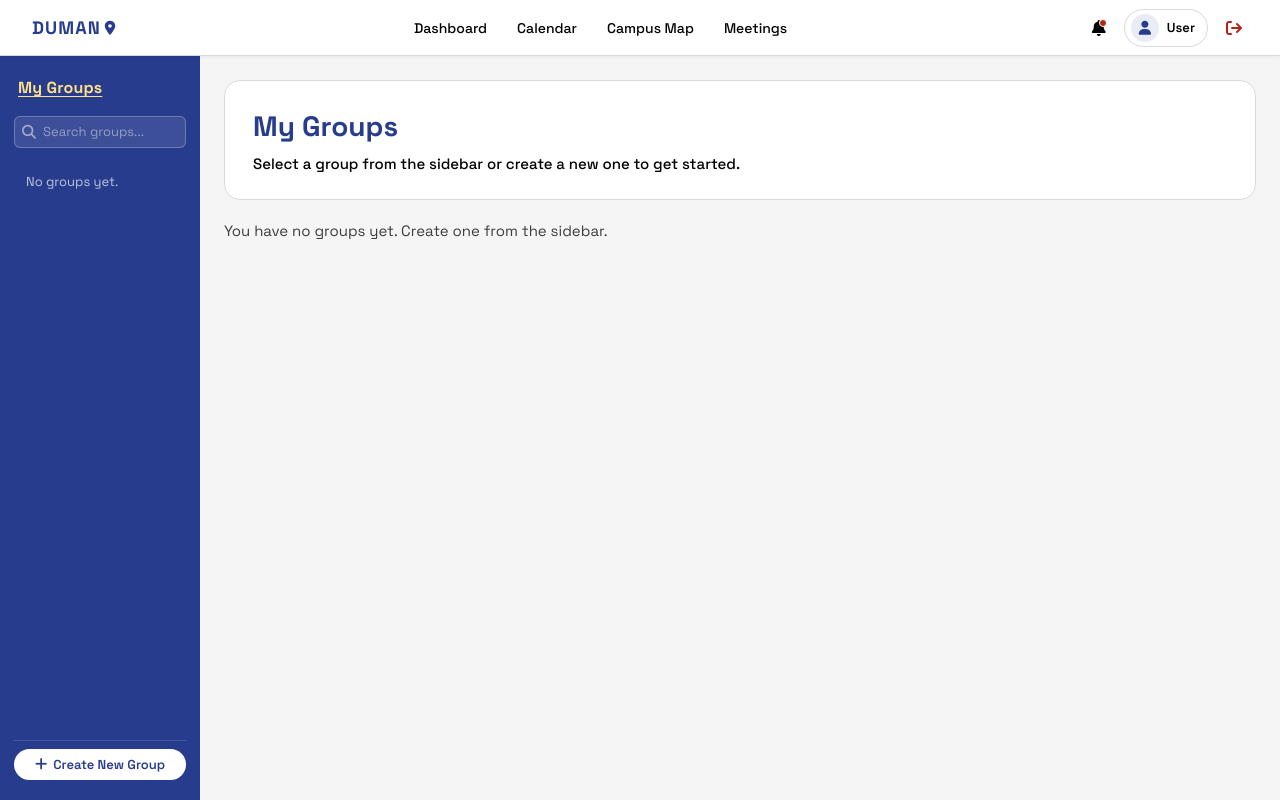
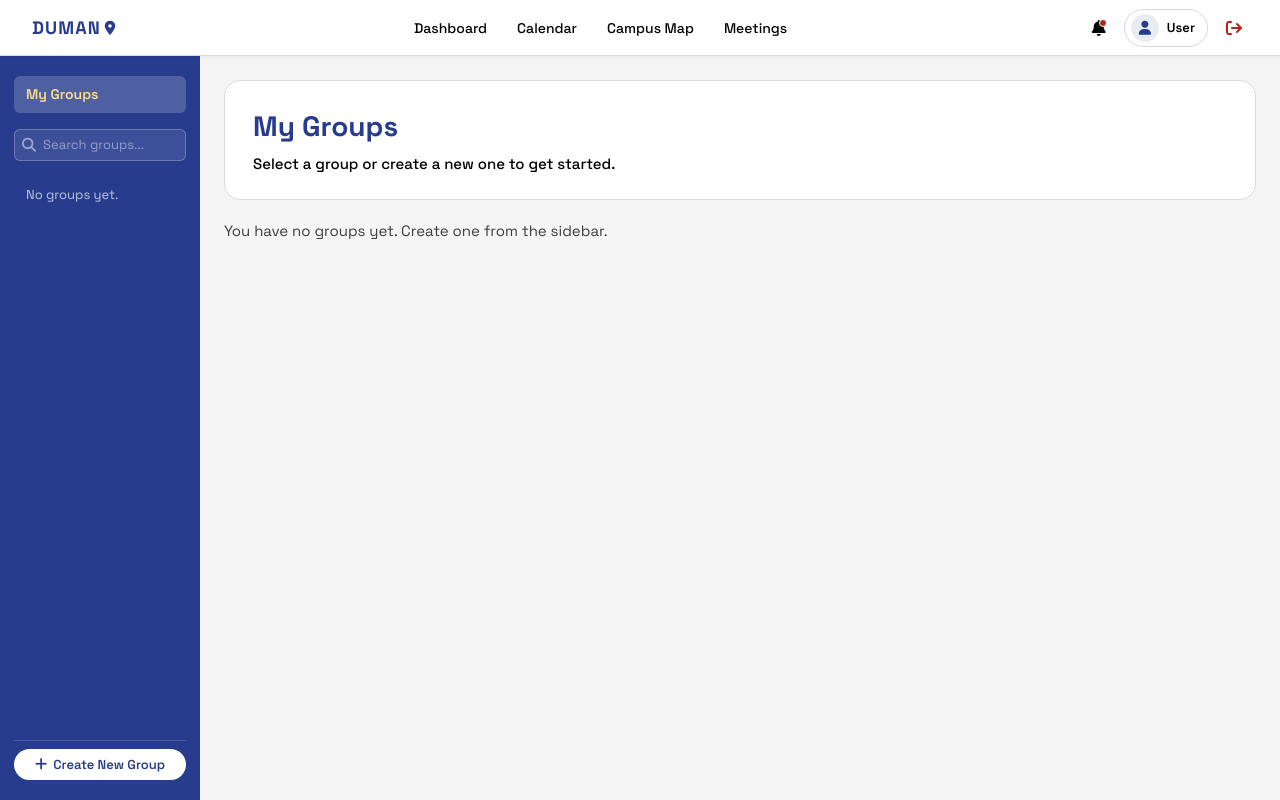
Before and after one commit to MigzVillareal/DUMAN, a React (Vite) app in the folder frontend/: page /groups in a window 1280 px wide. Built offline with nearby package versions, Linux system fonts and the light colour scheme.

Commit message:
Minor changes on groups page and sidebar

```diff
--- a/frontend/src/css/components_styles/sidebar.css
+++ b/frontend/src/css/components_styles/sidebar.css
@@ -18,24 +18,26 @@
 
 /* ── Title ── */
 .groups-sidebar__title {
-  font-family: var(--font-display);
-  font-size: 1rem;
-  font-weight: var(--weight-bold);
-  color: var(--color-accent);               /* --color-gold: #ffe088 */
+  font-family: var(--font-ui);
+  font-size: 0.875rem;
+  font-weight: var(--weight-medium);
+  color: var(--color-accent);
   margin: 0;
-  padding-left: 0.25rem;
-  letter-spacing: 0.01em;
+  padding: 0.5rem 0.75rem;
+  border-radius: 6px;
   text-decoration: none;
   display: block;
+  transition: background-color 0.15s ease;
 }
 
 .groups-sidebar__title:hover {
-  opacity: 0.85;
+  background-color: rgba(255, 255, 255, 0.12);
 }
 
 .groups-sidebar__title--active {
-  text-decoration: underline;
-  text-underline-offset: 3px;
+  background-color: rgba(255, 255, 255, 0.18);
+  font-weight: var(--weight-semibold);
+  text-decoration: none;
 }
 
 /* ── Search ── */
--- a/frontend/src/pages/MyGroups.jsx
+++ b/frontend/src/pages/MyGroups.jsx
@@ -10,7 +10,7 @@ export default function MyGroups() {
     <div className="my-groups-page">
       <PageHeader
         title="My Groups"
-        subtitle="Select a group from the sidebar or create a new one to get started."
+        subtitle="Select a group or create a new one to get started."
       />
 
       {loading && (
```
